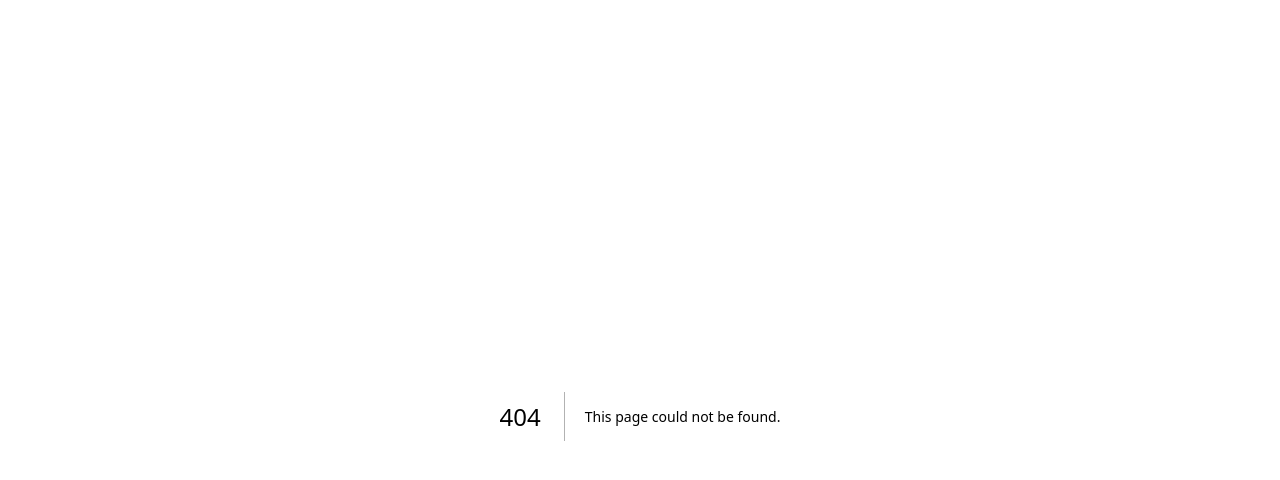
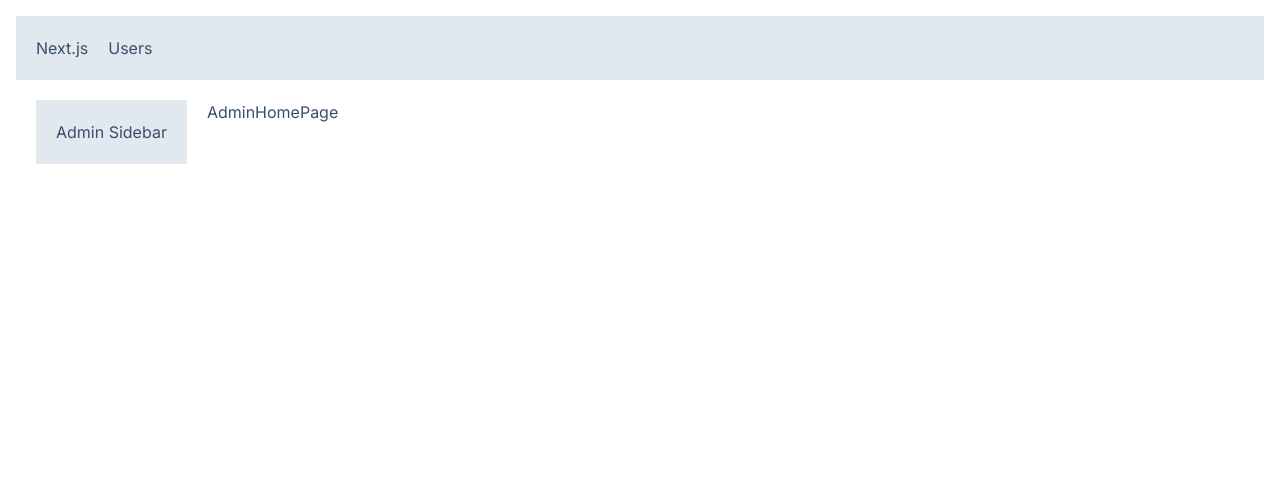
Before and after one commit to FourSqweez/next13-ts-nextauth-prisma-daisy-sql, a Next.js app: page /admin in a window 1280 px wide. Before the commit this address had no page. Shown: the top 480 px of the page. Built offline with nearby package versions, Linux system fonts and the light colour scheme.

Commit message:
Add : layout and children

```diff
--- /dev/null
+++ b/app/NavBar.tsx
@@ -0,0 +1,17 @@
+import Link from "next/link";
+import React from "react";
+
+const NavBar = () => {
+  return (
+    <div className="flex bg-slate-200 p-5">
+      <Link href="/" className="mr-5">
+        Next.js
+      </Link>
+      <Link href="/users" className="mr-5">
+        Users
+      </Link>
+    </div>
+  );
+};
+
+export default NavBar;
--- /dev/null
+++ b/app/admin/layout.tsx
@@ -0,0 +1,15 @@
+import React, { ReactNode } from "react";
+
+interface Props {
+  children: ReactNode;
+}
+const AdminLayout = ({ children }: Props) => {
+  return (
+    <div className="flex">
+      <aside className="mr-5 bg-slate-200 p-5">Admin Sidebar</aside>
+      <div>{children}</div>
+    </div>
+  );
+};
+
+export default AdminLayout;
--- /dev/null
+++ b/app/admin/page.tsx
@@ -0,0 +1,7 @@
+import React from "react";
+
+const AdminHomePage = () => {
+  return <div>AdminHomePage</div>;
+};
+
+export default AdminHomePage;
--- a/app/layout.tsx
+++ b/app/layout.tsx
@@ -1,6 +1,7 @@
 import "./globals.css";
 import type { Metadata } from "next";
 import { Inter } from "next/font/google";
+import NavBar from "./NavBar";
 
 const inter = Inter({ subsets: ["latin"] });
 
@@ -16,7 +17,10 @@
 }) {
   return (
     <html lang="en" data-theme="winter">
-      <body className={inter.className}>{children}</body>
+      <body className={inter.className}>
+        <NavBar />
+        <main className="p-5">{children}</main>
+      </body>
     </html>
   );
 }
```
